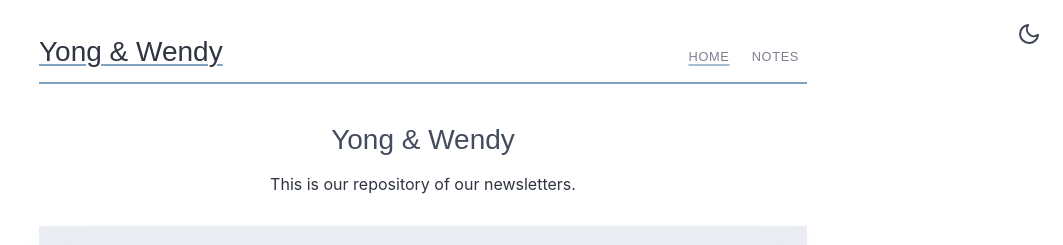
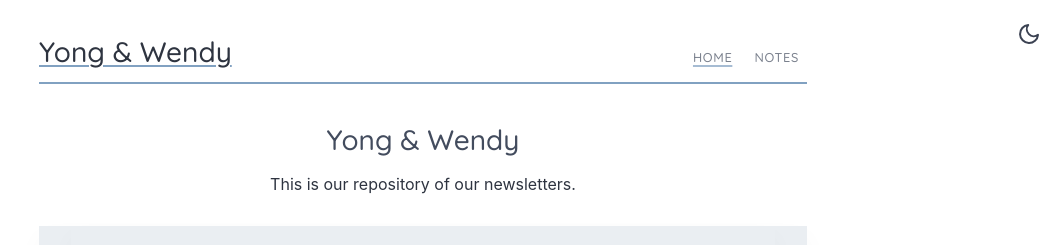
Before and after one commit to yong-lim/4lims, a Jekyll site: the page built from index.md, in a window 1280 px wide. Shown: the top 245 px of the page, without its empty margins (217-1280 px from the left). Built offline with Jekyll 4.4.1, drawn with Linux system fonts in a browser that asks for light colours; some web fonts are replaced.

Commit message:
Add Quicksand font to list of fonts

```diff
--- a/_sass/_fonts.scss
+++ b/_sass/_fonts.scss
@@ -1 +1 @@
-@import url('https://fonts.googleapis.com/css2?family=family=IBM+Plex+Sans:ital,wght@0,100..700;1,100..700&family=Inter:ital,opsz,wght@0,14..32,100..900;1,14..32,100..900&family=JetBrains+Mono:ital,wght@0,100..800;1,100..800&family=Lora:ital,wght@0,400..700;1,400..700&display=swap');
+@import url('https://fonts.googleapis.com/css2?family=IBM+Plex+Sans:ital,wght@0,100..700;1,100..700&family=JetBrains+Mono:ital,wght@0,100..800;1,100..800&family=Lora:ital,wght@0,400..700;1,400..700&family=Quicksand:wght@300..700&display=swap');
```
